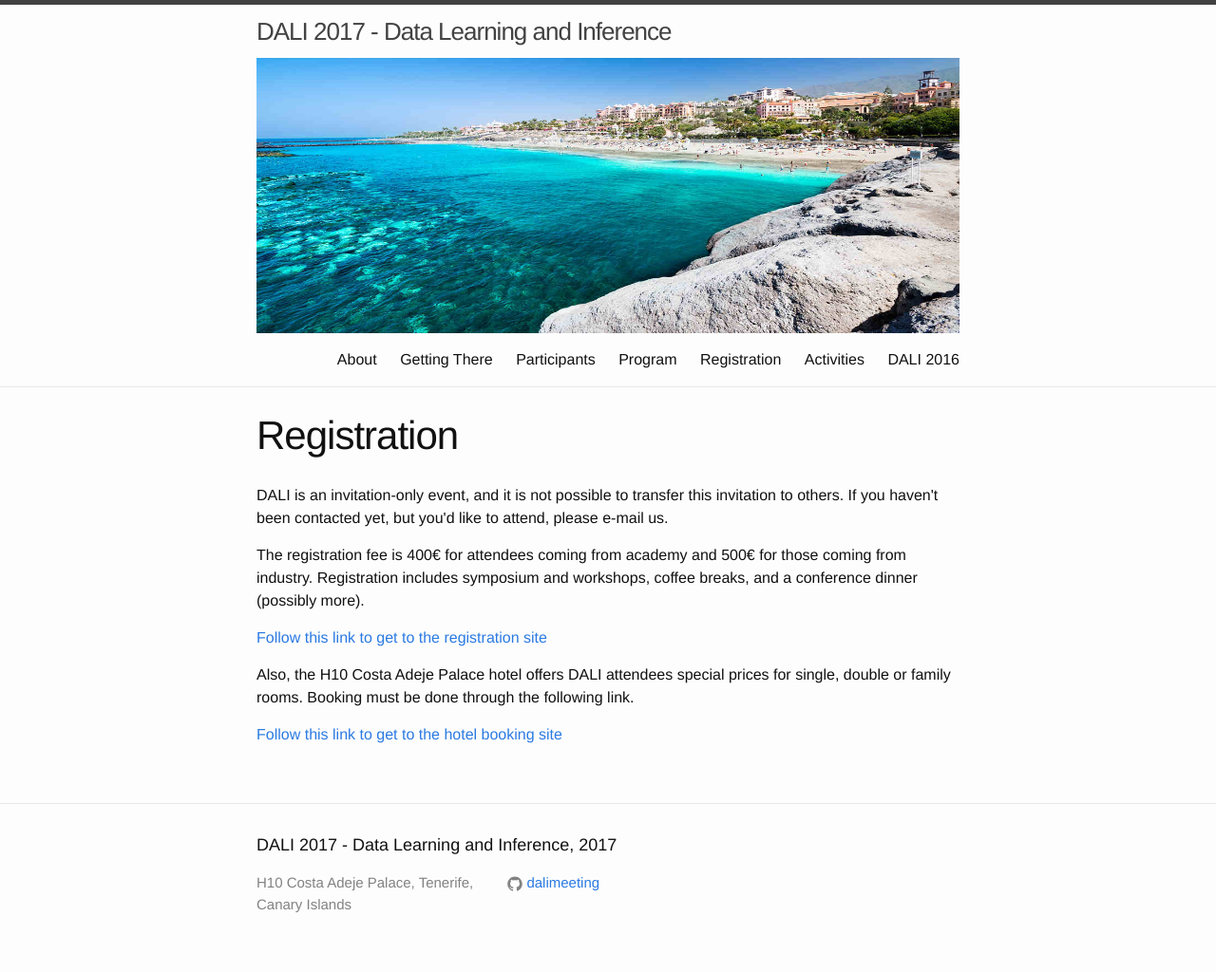
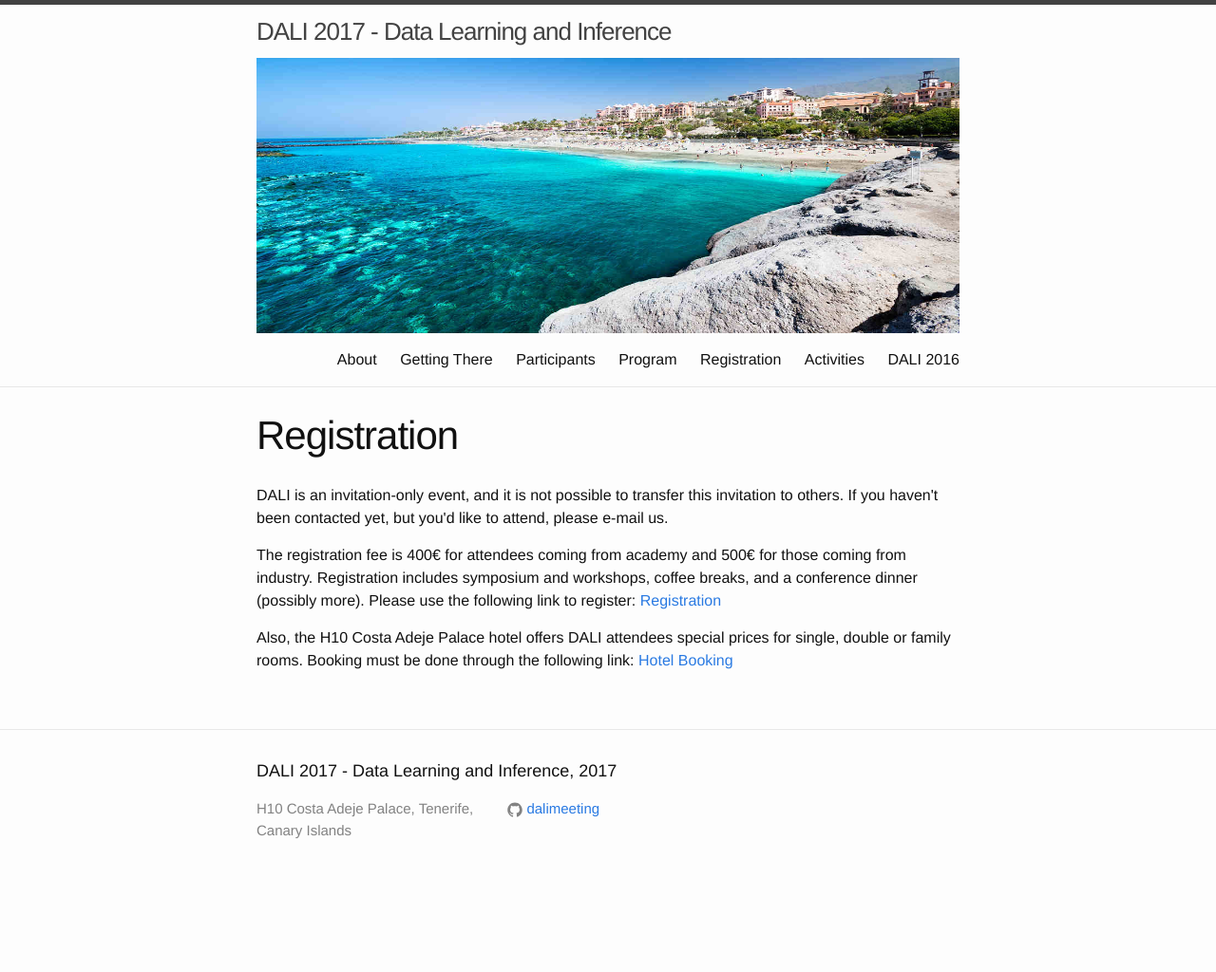
Before and after one commit to dalimeeting/dalimeeting.github.io, a Jekyll site: the page built from registration.html, in a window 1280 px wide. Shown: the whole page at 95% size. Built offline with Jekyll 4.4.1, drawn with Linux system fonts in a browser that asks for light colours; after the commit the page ends 946 px from its top, so only the background shows below that.

Commit message:
Update registration.html

```diff
--- a/_layouts/registration.html
+++ b/_layouts/registration.html
@@ -7,16 +7,13 @@ layout: page
 
   <p></p>
 
-  <p> The registration fee is 400€ for attendees coming from academy and 500€ for those coming from industry. Registration includes symposium and workshops, coffee breaks, and a conference dinner (possibly more). </p>
-
-  <a href="http://gecoweb.gesintur.com/pub/1600006/q2/cgi.hrb?idexp=VJ7FP&main=inscripcion"> Follow this link to get to the registration site </a>
+  <p> The registration fee is 400€ for attendees coming from academy and 500€ for those coming from industry. Registration includes symposium and workshops, coffee breaks, and a conference dinner
+    (possibly more). Please use the following link to register: <a href="http://gecoweb.gesintur.com/pub/1600006/q2/cgi.hrb?idexp=VJ7FP&main=inscripcion"> Registration </a></p>
 
   <p></p>
 
-  <p> Also, the H10 Costa Adeje Palace hotel offers DALI attendees special prices for single, double or family rooms. Booking must be done through the following link. </p>
-
-  <a href="http://gecoweb.gesintur.com/pub/1600006/q2/cgi.hrb?idexp=VJ7FP&main=inscripcion"> Follow this link to get to the hotel booking site </a>
-
+  <p> Also, the H10 Costa Adeje Palace hotel offers DALI attendees special prices for single, double or family rooms.
+    Booking must be done through the following link: <a href="http://gecoweb.gesintur.com/pub/1600006/q2/cgi.hrb?idexp=VJ7FP&main=inscripcion"> Hotel Booking </a></p>
 
 
 
```
